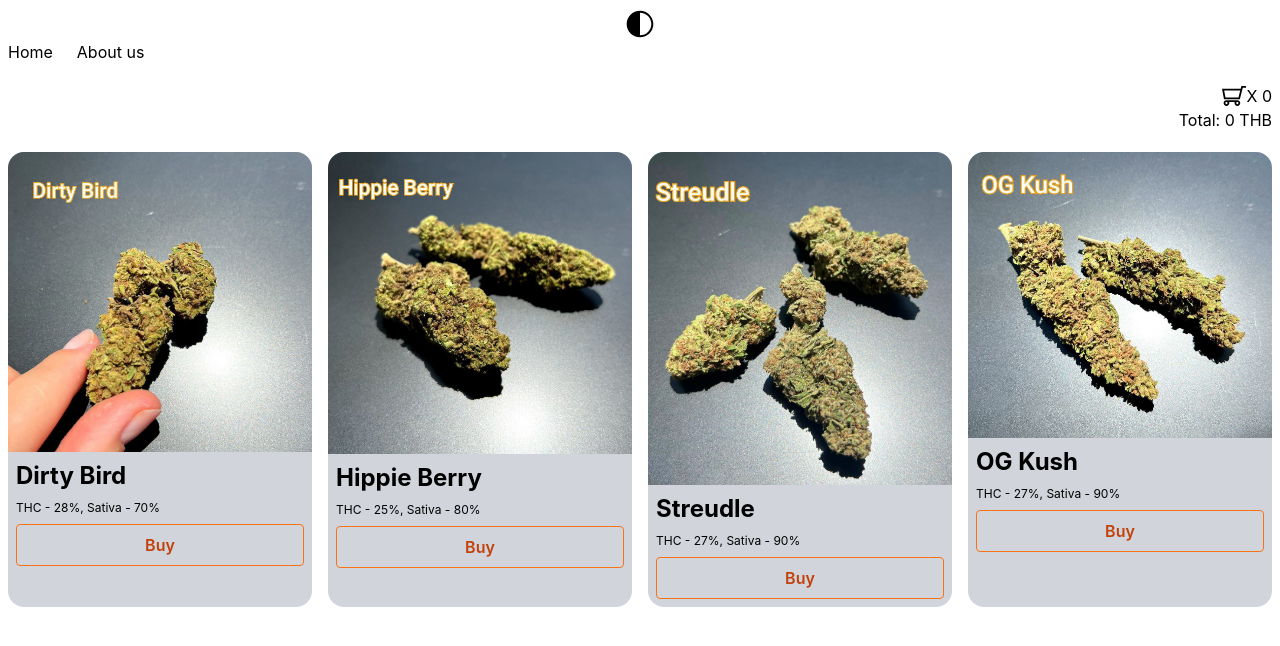
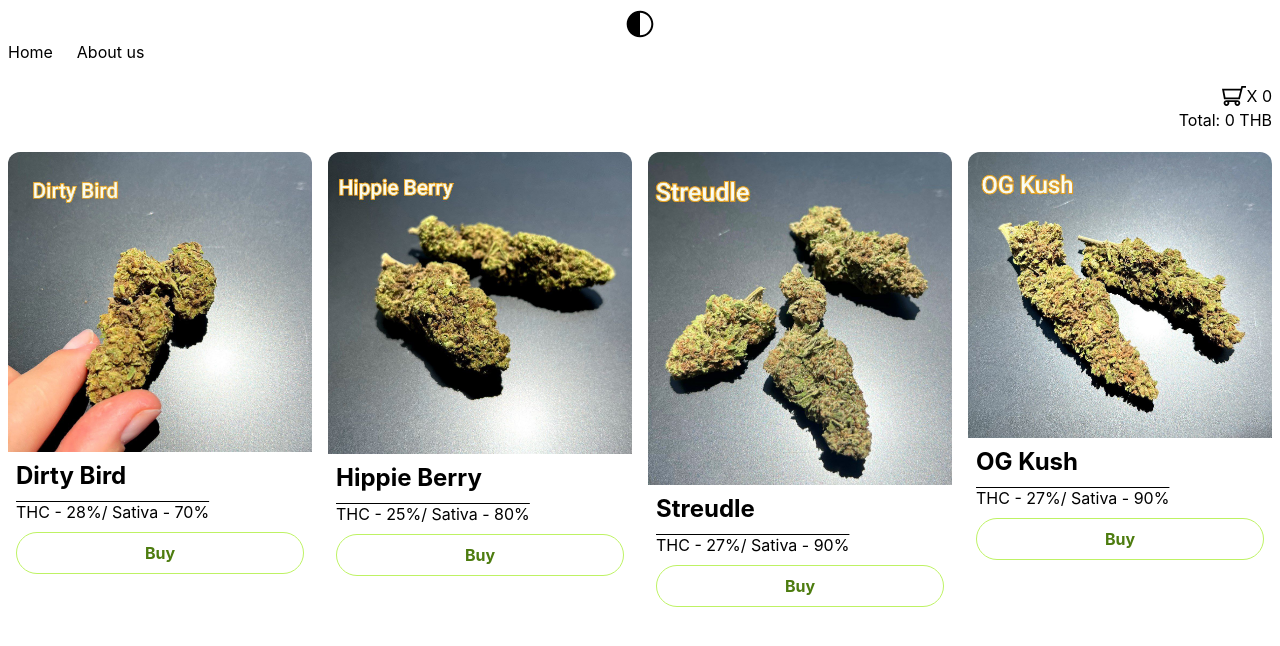
Before and after one commit to totsamiyznakomiy/reactmentoring, a React (Create React App) app: page / in a window 1280 px wide. Shown: the top 646 px of the page. Built offline with nearby package versions, Linux system fonts and the light colour scheme.

Commit message:
кореектировка

```diff
--- /dev/null
+++ b/src/components/Logo/index.js
@@ -0,0 +1,10 @@
+const Logo = () => {
+    return (
+        <div className="flex-1">
+            <img src="/public/jpeg/logo.jpg" className="w-full" alt="" />
+            <div className="text-4xl text-bold text-center">Temple THC</div>
+        </div>
+        );
+};
+
+export default Logo;
--- a/src/components/MenuCard/index.js
+++ b/src/components/MenuCard/index.js
@@ -6,24 +6,24 @@ import { useDispatch } from "react-redux";
 const MenuCard = ({ item }) => {
   const dispatch = useDispatch();
   const ingredients = (
-    <div className="text-xs">{item.ingredients.join(", ")}</div>
+    <div className="text-s">{item.ingredients.join("/ ")}</div>
   );
 
   return (
     <div
       className={
-        "bg-gray-300 rounded-2xl overflow-hidden shadow-lg" + style.card
+        "rounded-xl overflow-hidden shadow-lg" + style.card
       }
     >
-      <img src={item.image} className="w-full" />
+      <img src={item.image} className="w-full" alt="" />
       <div className="p-2">
         <Link to={`/catalog/${item.id}`}>
           <div className={"text-2xl font-bold " + style.title}>{item.name}</div>
         </Link>
-        <div className="py-2">{ingredients}</div>
+        <div className="py-2 overline">{ingredients}</div>
         <button
           onClick={() => dispatch(addToCart(item))}
-          className="w-full bg-transparent hover:bg-orange-500 text-orange-700 font-semibold hover:text-black py-2 px-4 border border-orange-500 hover:border-transparent rounded"
+          className="w-full bg-transparent hover:bg-lime-500 text-lime-700 font-bold hover:text-black py-2 px-4 border border-lime-300 hover:border-transparent rounded-3xl"
         >
           Buy
         </button>
```
